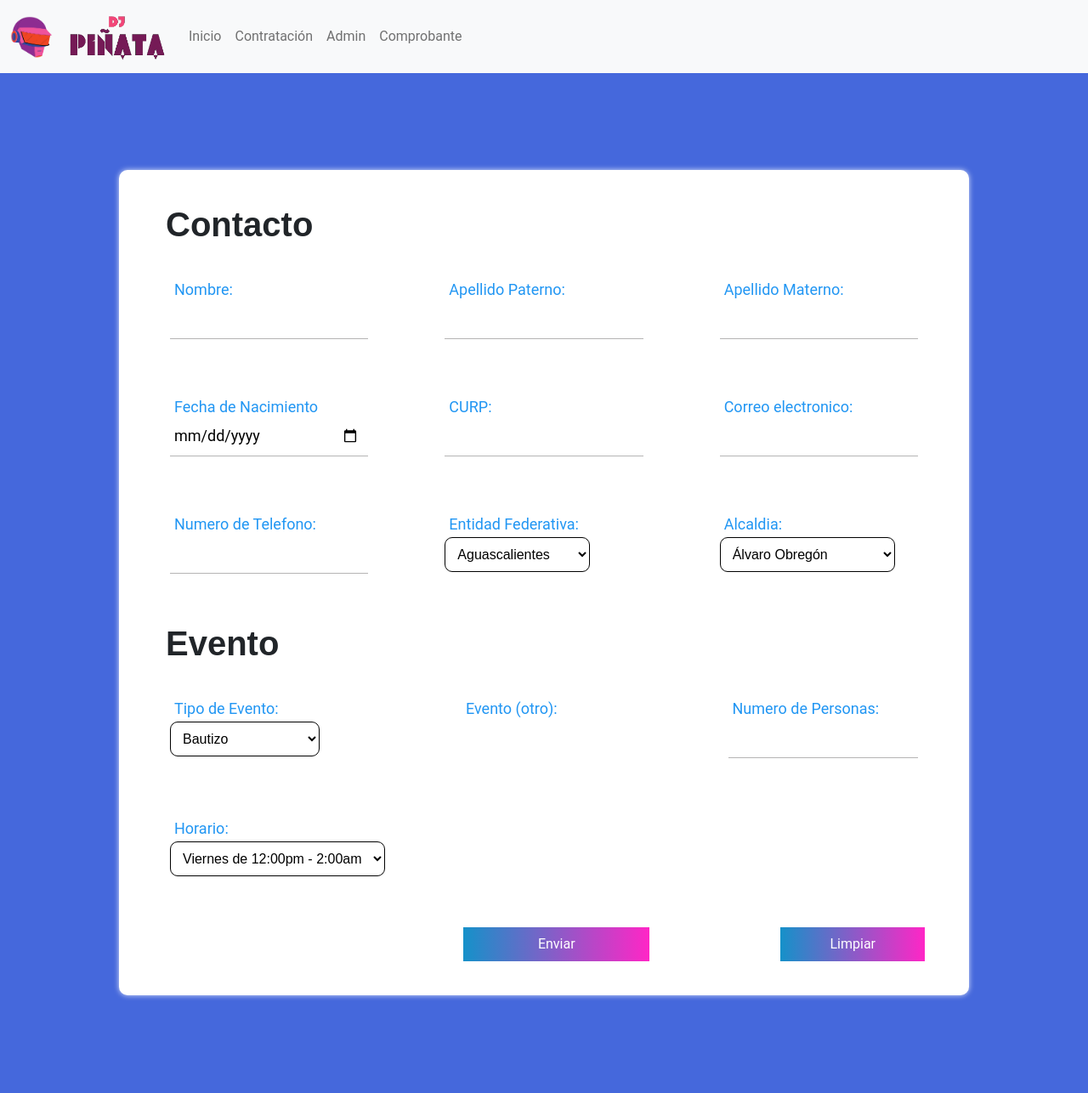
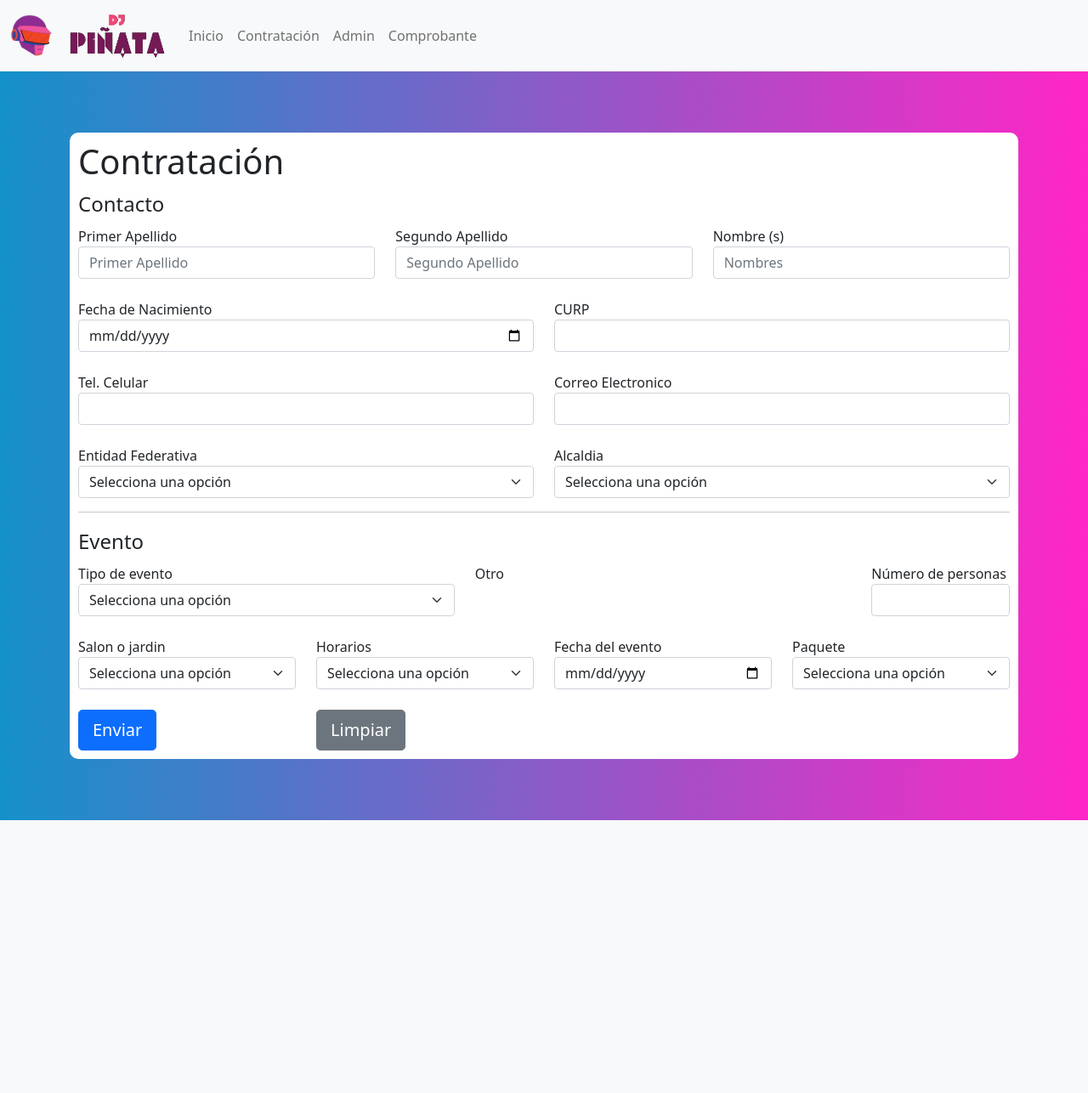
Before and after one commit to HiLaVine/Dj_pinata, a PHP site: page /contratacion.html in a window 1280 px wide. Shown: the whole page at 85% size. After the commit the page ends 965 px from the top, so only its background shows below. Run offline with PHP 8.4, Linux system fonts and the light colour scheme; some libraries are stand-ins or nearby versions.

Commit message:
Formulario => front listo, falta todo lo demas.

```diff
--- a/contratacion.html
+++ b/contratacion.html
@@ -1,24 +1,26 @@
-<!doctype html>
+<!DOCTYPE html>
 <html lang="en">
 <head>
-      <!-- Required meta tags -->
-      <meta charset="utf-8">
-      <meta name="viewport" content="width=device-width, initial-scale=1">
-      <!-- Bootstrap CSS -->
+    <meta charset="UTF-8">
+    <meta http-equiv="X-UA-Compatible" content="IE=edge">
+    <meta name="viewport" content="width=device-width, initial-scale=1.0">
     <link href="https://cdn.jsdelivr.net/npm/bootstrap@5.0.2/dist/css/bootstrap.min.css" rel="stylesheet" integrity="sha384-EVSTQN3/azprG1Anm3QDgpJLIm9Nao0Yz1ztcQTwFspd3yD65VohhpuuCOmLASjC" crossorigin="anonymous">
-      <link rel="stylesheet" href="css/style2.css">
-      <link rel="icon" href="imgs/DJ.png" type="image/png">
+    <link rel="stylesheet" href="css/style1.css">
+    <script src="https://cdn.jsdelivr.net/npm/bootstrap@5.0.2/dist/js/bootstrap.bundle.min.js" integrity="sha384-MrcW6ZMFYlzcLA8Nl+NtUVF0sA7MsXsP1UyJoMp4YLEuNSfAP+JcXn/tWtIaxVXM" crossorigin="anonymous"></script>
+    <script src="https://ajax.googleapis.com/ajax/libs/jquery/3.6.0/jquery.min.js"></script>
+    <script src="https://cdnjs.cloudflare.com/ajax/libs/jqueryui/1.12.1/jquery-ui.min.js"></script>
     <title>DJ piñata</title>
 </head>
 <body>
+    <!--Nav bar en este apartado se construye el menu responsive-->
     <div class="bg-custom-gradient">
         <!--Nav bar en este apartado se construye el menu responsive-->
         <nav class="navbar navbar-light navbar-expand-lg bg-light ">
            <div class="container-fluid">
-               <a class="navbar-brand" href="#">
+              <a class="navbar-brand" href="index.html">
               <img src="imgs/DJ.png" alt="" width="50"class="d-inline-block align-text-top" >
               </a>
-               <a class="navbar-brand" href="#">
+              <a class="navbar-brand" href="index.html">
                <img src="imgs/djLetrasSinFondo.png" alt="" width="120" class="d-inline-block align-text-top">
                </a>
               <button class="navbar-toggler" type="button" data-bs-toggle="collapse" data-bs-target="#navbarNavAltMarkup" aria-controls="navbarNavAltMarkup" aria-expanded="false" aria-label="Toggle navigation">
@@ -34,108 +36,98 @@
               </div>
            </div>
         </nav>
-
-         <div class="formulario" style="justify-content: center; align-items: center; display: flex; height: 1200px;">
-            <form action="capturaDatos.php" method="post">
-                <h1>Contacto</h1>
-                <div class="form">
-
-                    <div class="grupo" id="gnombre">
-                        <label for="nombre">Nombre:</label>
-                             <div class="formInput">
-                                 <input type="text" id="nombre" name="nombre"><span class="barra"></span>
+    <!--Fin del navbar-->
+    <br> <br>
+    <!--Formulario-->
+    <div class="container">
+        <br>
+        <form method="post" action="capturaDatos.php" style="background-color:white; border-style: solid;  border:8px; border-radius:10px; border-color:white !important; padding:10px;" id="registro">
+            <div class="title">
+                <h1>Contratación</h1>
             </div>
-                             <p class="inputError">Los datos ingresados son invalidos</p>
+            <!--Contacto-->
+            <fieldset>
+                <legend>Contacto</legend>
+                <div class="row form-group">
+                    <div class="col-md-4 ml-auto" id="gapellidoP">
+                        <label for="apellidoP">Primer Apellido</label>
+                        <input type="text" name="apellidoP" id="apellidoP" class="form-control" placeholder="Primer Apellido" >
                     </div>
-
-                    <div class="grupo" id="gapellidoP">
-                        <label for="apellidoP">Apellido Paterno:</label>
-                             <div class="formInput">
-                                 <input type="text" id="apellidoP" name="apellidoP"><span class="barra"></span>
+                    <div class="col-md-4 ml-auto" id="gapellidoM">
+                        <label for="apellidoM">Segundo Apellido</label>
+                        <input type="text" name="apellidoM" id="apellidoM" class="form-control" placeholder="Segundo Apellido" >
                     </div>
-                             <p class="inputError">Los datos ingresados son invalidos</p>
+                    <div class="col-md-4 ml-auto" id="gnombre">
+                        <label for="nombre">Nombre (s)</label>
+                        <input type="text" name="nombre" id="nombre" class="form-control" placeholder="Nombres" >
                     </div>
-
-                    <div class="grupo" id="gapellidoM">
-                        <label for="apellidoM">Apellido Materno:</label>
-                             <div class="formInput">
-                                 <input type="text" id="apellidoM" name="apellidoM"><span class="barra"></span>
                 </div>
-                             <p class="inputError">Los datos ingresados son invalidos</p>
+                <br>
+                <div class="row form-group" id="gfecha">
+                    <div class="col-md-6 ml-auto">
+                        <label for="fechaN">Fecha de Nacimiento</label>
+                        <input type="date" id="fechaN" name="fechaN" class="form-control pickDate" name="fnac" min="1910-01-01" max="2005-31-12" required >
                     </div>
-
-                    <div class="grupo" id="gfecha">
-                        <label for="fechaN">Fecha de Nacimiento</label>
-                             <div class="formInput">
-                                 <input type="date" id="fechaN" name="fechaN"  max="2005-05-28" min="1945-05-28" required><span class="barra"></span>
+                    <div class="col-md-6 ml-auto" id="gcurp">
+                        <label for="curp">CURP</label>
+                        <input type="text" class="form-control" name="curp" id="curp" required pattern="^([A-Z]{4}[0-9]{6}[A-Z]{6}[A-Z0-9]{2})$">
                     </div>
-                             <p class="inputError">La fecha es invalida</p>
                 </div>
-
-                    <div class="grupo" id="gcurp">
-                        <label for="curp">CURP:</label>
-                             <div class="formInput">
-                                 <input type="text" id="curp" name="curp"><span class="barra"></span>
+                <br>
+                <div class="row form-group" id="gtelefono">
+                    <div class="col-md-6 ml-auto">
+                        <label for="telefono">Tel. Celular</label>
+                        <input type="tel" class="form-control" id="telefono" name="telefono" required pattern="^[0-9]{10}$">
                     </div>
-                             <p class="inputError">Los datos ingresados son invalidos</p>
+                    <div class="col-md-6 ml-auto" id="gmail">
+                        <label for="mail">Correo Electronico</label>
+                        <input type="email" name="mail" id="mail" class="form-control" required pattern="^([a-záéíóúñüA-ZÁÉÍÓÚÑÜ0-9.\-_/\\]+@\w+(\.\w+)+)$">
                     </div>
-
-                    <div class="grupo" id="gmail">
-                        <label for="mail">Correo electronico:</label>
-                             <div class="formInput">
-                                 <input type="email" id="mail" name="mail"><span class="barra"></span>
                 </div>
-                             <p class="inputError">El correo ingresado es invalido</p>
-                    </div>
-
-                    <div class="grupo" id="gtelefono">
-                        <label for="telefono">Numero de Telefono:</label>
-                             <div class="formInput">
-                                 <input type="text" id="telefono" name="telefono"><span class="barra"></span>
-                             </div>
-                             <p class="inputError">El numero telefonico es invalido</p>
-                    </div>
-
-                    <div class="grupo" id="gentidad">
-                        <select id="entidadF" name="entidadF" size="1">
+                <br>
+                <div class="row form-group">
+                    <div class="col-md-6 ml-auto">
+                        <label for="entidadF">Entidad Federativa</label>
+                        <select class="form-select" aria-label="Default select example" id="entidadF" name="entidadF" required>
+                            <option value="" disabled selected>Selecciona una opción</option>
                             <option value="Aguascalientes">Aguascalientes</option>
-                            <option value="Baja California">Baja California</option>
-                            <option value="Baja California">Baja California</option>
+                            <option value="Baja California Norte">Baja California</option>
+                            <option value="Baja California Sur">Baja California Sur</option>
                             <option value="Campeche">Campeche</option>
                             <option value="Chiapas">Chiapas</option>
                             <option value="Chihuahua">Chihuahua</option>
-                            <option value="Ciudad de Mexico">Ciudad de Mexico</option>
-                            <option value="Coahuila">Coahuila</option>
+                            <option value="Ciudad de Mexico">Ciudad de México</option>
+                            <option value="Coahuila de Zaragoza">Coahuila de Zaragoza</option>
                             <option value="Colima">Colima</option>
                             <option value="Durango">Durango</option>
                             <option value="Guanajuato">Guanajuato</option>
                             <option value="Guerrero">Guerrero</option>
                             <option value="Hidalgo">Hidalgo</option>
                             <option value="Jalisco">Jalisco</option>
-                            <option value="Mexico">Mexico</option>
-                            <option value="Michoacan">Michoacan</option>
+                            <option value="Estado de Mexico">Estado de México</option>
+                            <option value="Michoacan">Michoacán</option>
                             <option value="Morelos">Morelos</option>
                             <option value="Nayarit">Nayarit</option>
-                            <option value="Nuevo Leon">Nuevo Leon</option>
+                            <option value="Nuevo Leon">Nuevo León</option>
                             <option value="Oaxaca">Oaxaca</option>
                             <option value="Puebla">Puebla</option>
-                            <option value="Queretaro">Queretaro</option>
-                            <option value="QuintanaR">Quintana Roo</option>
-                            <option value="San Luis Potosi">San Luis Potosi</option>
+                            <option value="Queretaro">Querétaro</option>
+                            <option value="Quintana Roo">Quintana Roo</option>
+                            <option value="San Luis Potosi">San Luis Potosí</option>
                             <option value="Sinaloa">Sinaloa</option>
                             <option value="Sonora">Sonora</option>
                             <option value="Tabasco">Tabasco</option>
                             <option value="Tamaulipas">Tamaulipas</option>
                             <option value="Tlaxcala">Tlaxcala</option>
                             <option value="Veracruz">Veracruz</option>
-                            <option value="Yucatan">Yucatan</option>
+                            <option value="Yucatan">Yucatán</option>
                             <option value="Zacatecas">Zacatecas</option>
                         </select>
-                        <label for="entidadF">Entidad Federativa:</label>
                     </div>
-
-                    <div class="grupo" id="galcaldia">
-                        <select id="alcaldia" name="alcaldia" size="1">
+                    <div class="col-md-6 ml-auto">
+                        <label for="alcaldia">Alcaldia</label>
+                        <select class="form-select" aria-label="Default select example" id="alcaldia" name="alcaldia" required>
+                            <option value="" disabled selected>Selecciona una opción</option>
                             <option value="Alvaro Obregon">Álvaro Obregón</option>
                             <option value="Azcapotzalco">Azcapotzalco</option>
                             <option value="Benito Juarez">Benito Juárez</option>
@@ -153,19 +145,19 @@
                             <option value="Venustiano Carranza">Venustiano Carranza</option>
                             <option value="Xochimilco">Xochimilco</option>
                         </select>
-                        <label for="alcaldia">Alcaldia:</label>
                     </div>
+                </div>
+            </fieldset>
+            <hr>
 
-                    <div></div>
-                    <div></div>
-
-                </div>
-
-                <h1>Evento</h1>
-
-                <div class="form">
-                    <div class="grupo" id="gevento">
-                        <select id="evento" name="evento" size="1">
+            <!--Evento-->
+            <fieldset>
+                <legend>Evento</legend>
+                <div class="row form-group">
+                    <div class="col-md-5 ml-auto" id="gevento">
+                        <label for="evento">Tipo de evento</label>
+                        <select class="form-select" aria-label="Default select example" id="evento" name="evento" required>
+                            <option value="" disabled selected>Selecciona una opción</option>
                             <option value="Bautizo">Bautizo</option>
                             <option value="Primera Comunion">Primera Comunion</option>
                             <option value="XV Años">XV Años</option>
@@ -173,47 +165,70 @@
                             <option value="Boda">Boda</option>
                             <option value="Otros">Otros</option>
                         </select>
-                        <label for="evento">Tipo de Evento:</label>
                     </div>
-
-                    <div class="grupo" id="gopcion">
-                        <label for="opcion">Evento (otro):</label>
+                    <div class="col-md-5 ml-auto" id="gopcion">
+                        <label for="opcion">Otro</label>
                         <div class="formInput" id="opcion">
-                                 <input class="copcion" type="text" id="opcion" name="opcion"><span class="barra"></span>
+                        <input class="copcion" type="text" id="opcion" name="opcion">
                         </div>
-                             <p class="inputError">Los datos ingresados son invalidos</p>
                     </div>
-
-                    <div class="grupo" id="gpersonas">
-                        <label for="personas">Numero de Personas:</label>
-                             <div class="formInput">
-                                 <input type="number" id="personas" name="personas"><span class="barra"></span>
+                    <div class="col-md-2 ml-auto" id="gpersonas">
+                        <label for="personas">Número de personas</label>
+                        <input type="number" name="personas" class="form-control" id="personas" required pattern="^((([A-ZÁÉÍÓÚÑ]{1})[a-záéíóúñ]+\s?){1,3})$">
                     </div>
-                             <p class="inputError">El numero de personas es invalido</p>
                 </div>
-
-                    <div class="grupo" id="ghorarios">
-                        <select id="horario" name="horario" size="1">
+                <br>
+                <div class="row form-group">
+                    <div class="col-md-3 ml-auto" id="grecinto">
+                        <label for="recinto">Salon o jardin</label>
+                        <select class="form-select" aria-label="Default select example" id="recinto" name="recinto" required>
+                            <option value="" disabled selected>Selecciona una opción</option>
+                            <option value="Jmayita">Jardin Mayita</option>
+                            <option value="IMITI">Salon IMITI</option>
+                            <option value="XV Años">XV Años</option>
+                        </select>
+                    </div>
+                    <div class="col-md-3 ml-auto" id="ghorarios">
+                        <label for="horario">Horarios</label>
+                        <select class="form-select" aria-label="Default select example" id="horario" name="horario" required>
+                            <option value="" disabled selected>Selecciona una opción</option>
                             <option value="Viernes de 12:00pm - 2:00am">Viernes de 12:00pm - 2:00am</option>
                             <option value="Sabado de 2:00pm - 2:00am">Sabados de 2:00pm - 2:00am</option>
                             <option value="Domingo de 9:00am - 2:pm">Domingos de 9:00am - 2:pm</option>
                         </select>
-                        <label for="horario">Horario:</label>
                     </div>
-
-                    <div></div>
-                    <div></div>
-                    <div></div>
-
-                    <div style="padding-left: 0px;"><button type="submit" class="enviar" style="text-align: center;">Enviar</button></div>
-                    <div style="padding-left: 70px;"><button type="reset" value="Borrar" style="text-align: center;">Limpiar</button></div>
+                    <div class="col-md-3 ml-auto">
+                        <label for="fnac">Fecha del evento</label>
+                        <input type="date" id="fechaE" class="form-control pickDate" name="fechaE" min="2023-01-01" max="2023-31-12" required >
+                    </div>
+                    <div class="col-md-3 ml-auto" id="ghorarios">
+                        <label for="paquete">Paquete</label>
+                        <select class="form-select" aria-label="Default select example" id="paquete" name="paquete" required>
+                            <option value="" disabled selected>Selecciona una opción</option>
+                            <option value="Jmayita">Paquete Básico</option>
+                            <option value="IMITI">Paquete Premium</option>
+                        </select>
+                    </div>
+                </div>
+                <br>
+            <div class="row">
+                <div class="col-md-3 ml-auto">
+                    <input class="btn btn-primary btn-lg " type="submit" value="Enviar" id="enviar">
+                </div>
+                <div class="col-md-3 ml-auto">
+                    <button class="btn btn-secondary btn-lg " type="button" id="limpiar">Limpiar</button>
+                </div>
+            </div>
+        </form>
 
     </div>
+    <br><br><br>
+    <!--Fin formulario-->
 
-            </form>
+    <script src="js/guardian.js"></script>
+
     </div>
-         <script src="js/guardian.js"></script>
-         <script src="https://stackpath.bootstrapcdn.com/bootstrap/4.3.1/js/bootstrap.min.js"></script>
-         <script src="https://cdn.jsdelivr.net/npm/bootstrap@5.0.2/dist/js/bootstrap.bundle.min.js" integrity="sha384-MrcW6ZMFYlzcLA8Nl+NtUVF0sA7MsXsP1UyJoMp4YLEuNSfAP+JcXn/tWtIaxVXM" crossorigin="anonymous"></script>
 </body>
 </html>
+</body>
+</html>
--- a/css/style1.css
+++ b/css/style1.css
@@ -5,6 +5,10 @@
 
 
   .bg-custom-gradient {
+    background-image: linear-gradient(to right, #1591C9, #FF26C6); /* Gradiente personalizado */
+  }
+
+  body {
     background-image: linear-gradient(to right, #1591C9, #FF26C6); /* Gradiente personalizado */
   }
 
@@ -54,3 +58,6 @@
   .card:hover .back {
     transform: rotateY(360deg); /* Gira al hacer hover */
   }
+  .copcion{
+    display: none;
+ }
--- a/css/style2.css
+++ b/css/style2.css
@@ -11,7 +11,6 @@
 }
 
 body {
-   font-family: 'Roboto';
    background: #4568DC;
    background: -webkit-linear-gradient(to right, #1591C9, #FF26C6);
    background: linear-gradient(tto right, #1591C9, #FF26C6);
@@ -173,3 +172,13 @@ select {
 .copcion{
    display: none;
 }
+
+.cont {
+   max-width: 1500px;
+   margin: 0 auto;
+   padding: 20px;
+   border: 1px solid #ccc;
+   border-radius: 5px;
+   margin-top: 100px;
+   background-color: white;
+ }
--- a/js/guardian.js
+++ b/js/guardian.js
@@ -72,6 +72,4 @@ inputs.forEach((input) => {
 });
 
 form.addEventListener("submit", e=>{
-	e.preventDefault();
-
-});
+	e.preventDefault();});
```
Lines whose indentation alone changed are shown as unchanged.
